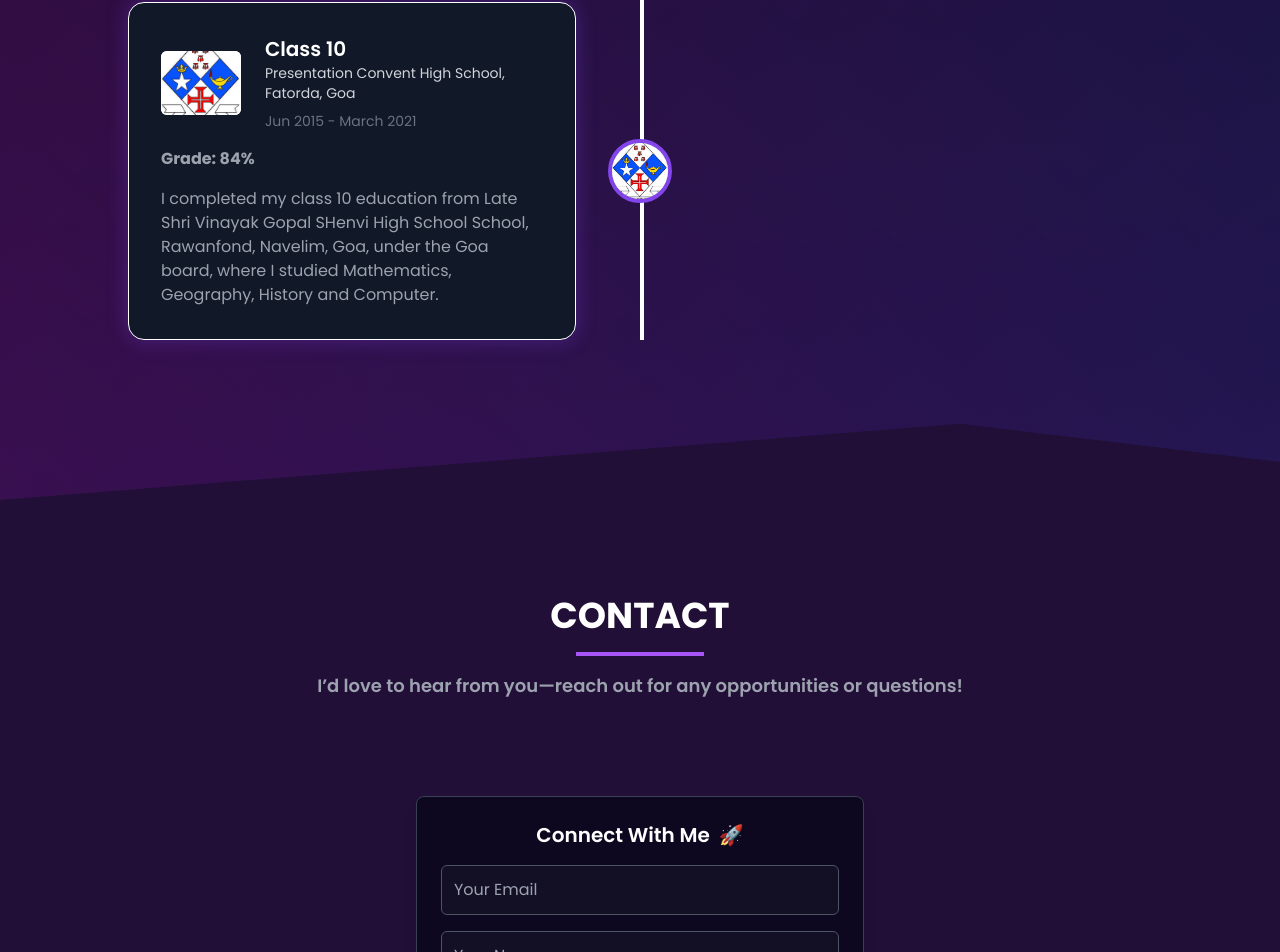
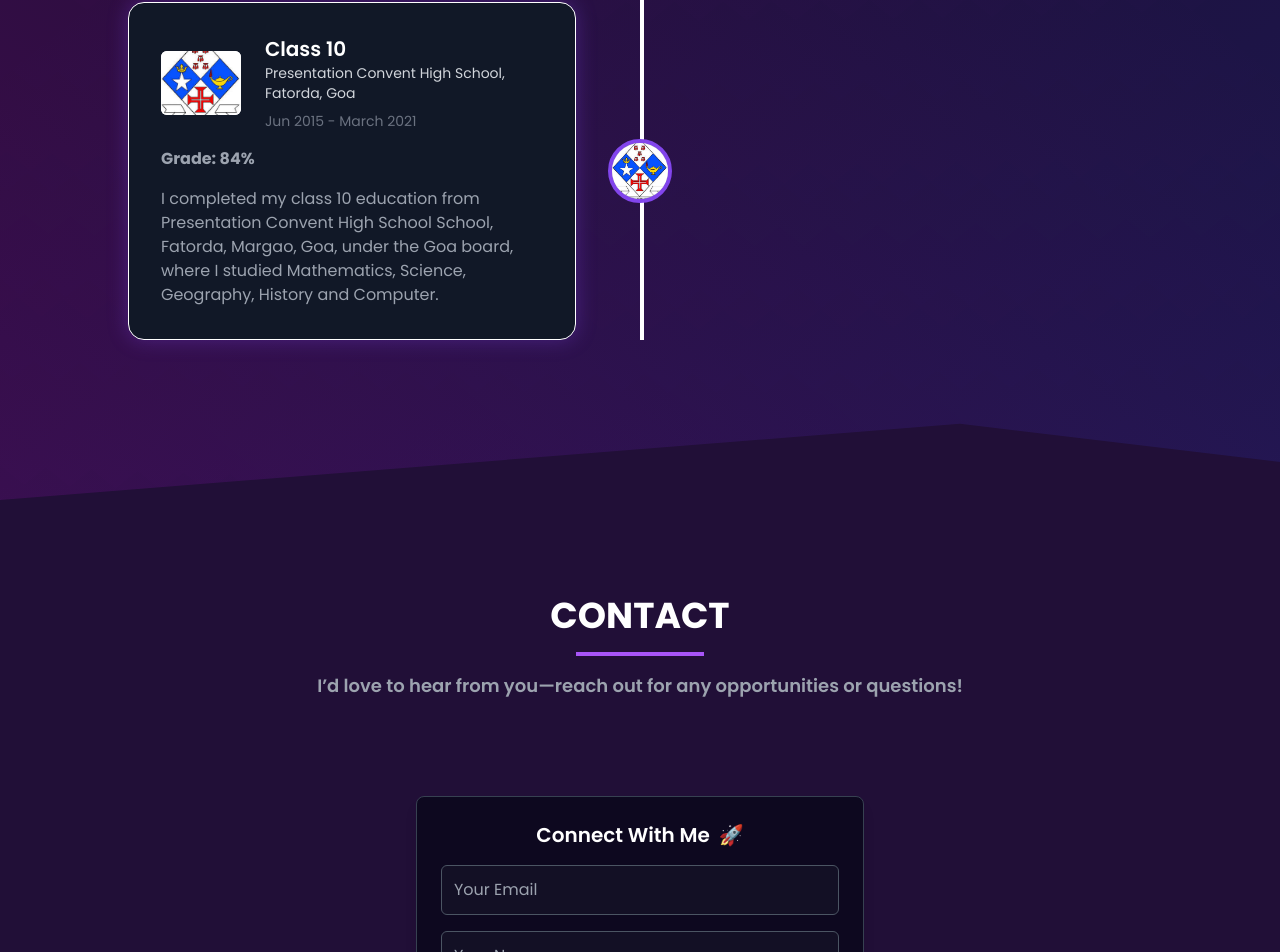
Before and after one commit to asthanevgi/astha-portfolio, a React (Vite) app: page / in a window 1280 px wide. Shown: the part 5406-6358 px from the top of the page. Built offline with nearby package versions, Linux system fonts and the light colour scheme.

Commit message:
Updated education section

```diff
--- a/src/constants.js
+++ b/src/constants.js
@@ -150,7 +150,7 @@ export const SkillsInfo = [
       school: "Presentation Convent High School, Fatorda, Goa",
       date: "Jun 2015 - March 2021",
       grade: "84%",
-      desc: "I completed my class 10 education from Late Shri Vinayak Gopal SHenvi High School School, Rawanfond, Navelim, Goa, under the Goa board, where I studied Mathematics, Geography, History and Computer.",
+      desc: "I completed my class 10 education from Presentation Convent High School School, Fatorda, Margao, Goa, under the Goa board, where I studied Mathematics, Science, Geography, History and Computer.",
       degree: "Class 10",
     },
   ];
```
